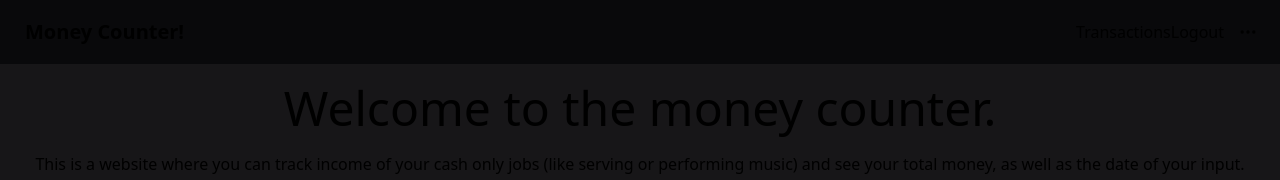
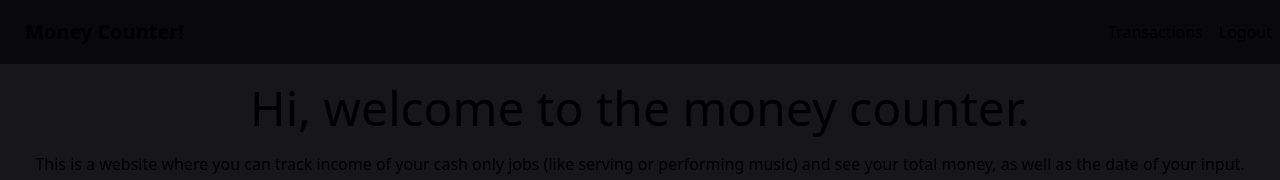
Before and after one commit to Nealium104/gig-econ, a Next.js app: page / in a window 1280 px wide. Shown: the top 180 px of the page. Built offline with nearby package versions, Linux system fonts and the light colour scheme; no server answers.

Commit message:
testing user profile

```diff
--- a/src/components/InputForm.js
+++ b/src/components/InputForm.js
@@ -109,7 +109,7 @@ export default function InputForm() {
                 <span className="badge p-4 text-xl">${total}</span>
               </div>
               <div className="card-actions justify-end">
-                <button className="btn btn-primary" type="submit">Submit</button>
+                <button className="btn btn-primary" type="submit" disabled={!sid}>Submit</button>
               </div>
             </div>
           </form>
--- a/src/components/Nav.js
+++ b/src/components/Nav.js
@@ -7,12 +7,9 @@ export default function Nav () {
             <div className="flex-1">
                 <Link href='/' className="btn btn-ghost normal-case text-xl">Money Counter!</Link>
             </div>
-            <div className="flex-none">
-                <Link href="/totals">Transactions</Link>
+            <div className="flex">
+                <Link href="/totals" className="mx-4">Transactions</Link>
                 <a href="/api/auth/logout">Logout</a>
-                <button className="btn btn-square btn-ghost">
-                <svg xmlns="http://www.w3.org/2000/svg" fill="none" viewBox="0 0 24 24" className="inline-block w-5 h-5 stroke-current"><path strokeLinecap="round" strokeLinejoin="round" strokeWidth="2" d="M5 12h.01M12 12h.01M19 12h.01M6 12a1 1 0 11-2 0 1 1 0 012 0zm7 0a1 1 0 11-2 0 1 1 0 012 0zm7 0a1 1 0 11-2 0 1 1 0 012 0z"></path></svg>
-                </button>
             </div>
         </div>
         </>
--- a/src/pages/index.js
+++ b/src/pages/index.js
@@ -2,12 +2,13 @@ import Nav from '@/components/Nav'
 import InputForm from '@/components/InputForm'
 import Conditional from '@/components/shared/Conditional'
 import { useState } from 'react'
-import Calendar from 'react-calendar'
-import 'react-calendar/dist/Calendar.css';
+import { useUser } from '@auth0/nextjs-auth0/client';
 
 export default function Home() {
   const [canShow, setCanShow] = useState(false)
   const [value, setValue] = useState(new Date());
+
+  const { user, error, isLoading } = useUser()
 
   function onChange(nextValue) {
     setValue(nextValue);
@@ -23,7 +24,7 @@ export default function Home() {
       <div className='w-1/2'>
       </div>
       <div className="max-width-l text-center">
-        <h1 className="text-5xl my-5 text-center">Welcome to the money counter.</h1>
+        <h1 className="text-5xl my-5 text-center">Hi, {user} welcome to the money counter.</h1>
         <p>This is a website where you can track income of your cash only jobs (like serving or performing music) and see your total money, as well as the date of your input.</p>
         <p>This should, in theory, give you a decent record of your income to track for your taxes as well as just keeping you informed about your business.</p>
         <p>I suggest using this calculator on a regular basis so you can see the highs-and-lows yearly of your industry.</p>
```
